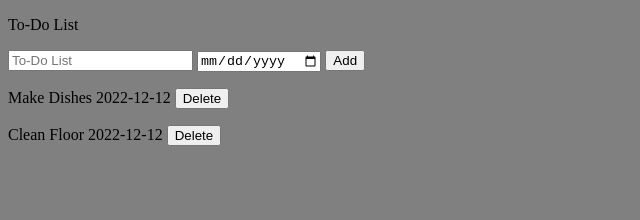
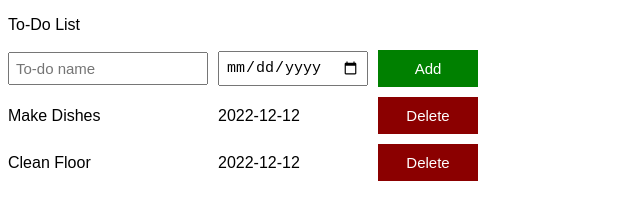
Before and after one commit to yogi713/To-DoList, a plain HTML site: page index.html in a window 1280 px wide. Shown: the whole page, without its empty margins (0-640 px from the left). Drawn offline with Linux system fonts and the light colour scheme.

Commit message:
completed todolist

```diff
--- a/index.html
+++ b/index.html
@@ -8,10 +8,12 @@
 </head>
 <body>
     <p>To-Do List</p>
-    <input type="text" class="text" placeholder="To-Do List">
-    <input type="date" class="date">
-    <button onclick="addToArray()">Add</button>
-    <div class="js-add-list"></div>
+    <div class="js-input-grid">
+        <input type="text" class="text" placeholder="To-do name">
+        <input type="date" class="date">
+        <button class="add" onclick="addToArray()">Add</button>
+    </div>
+    <div class="js-add-list js-output-grid"></div>
     <script src="todo.js"></script>
 </body>
 </html>
--- a/style.css
+++ b/style.css
@@ -1,3 +1,29 @@
 body{
-    background-color: grey;
+    /* background-color: grey; */
+    font-family: Arial, Helvetica, sans-serif;
 }
+.js-output-grid, .js-input-grid{
+    display: grid;
+    grid-template-columns: 200px 150px 100px;
+    gap: 10px;
+    align-items: center;
+    /* vertical-align:middle; */
+}
+.js-input-grid{
+    margin-bottom: 10px;
+}
+.text, .date{
+    font-size: 15px;
+    padding: 6px;
+}
+.add, .delete{
+    background-color: green;
+    color: white;
+    border: none;
+    font-size: 15px;
+    padding: 10px;
+    cursor: pointer;
+}
+.delete{
+    background-color: darkred;
+}
--- a/todo.js
+++ b/todo.js
@@ -15,14 +15,14 @@ function generateHTML(){
         const {name} = listArray[i];
         let {dueDate} = listArray[i];
         dueDate = listArray[i].dueDate === '' ? 'No Date': dueDate;
-        const html =`<p>
-                        ${name}
-                        ${dueDate}
-                        <button onclick="
-                            listArray.splice(${i},1);
-                            generateHTML();
-                        ">Delete</button>
-                    </p>
+        const html =
+                    `
+                    <div>${name}</div>
+                    <div>${dueDate}</div>
+                    <button class="delete" onclick="
+                    listArray.splice(${i},1);
+                    generateHTML();
+                    ">Delete</button>
                     `;
         HTMLcode += html;
     }
```
